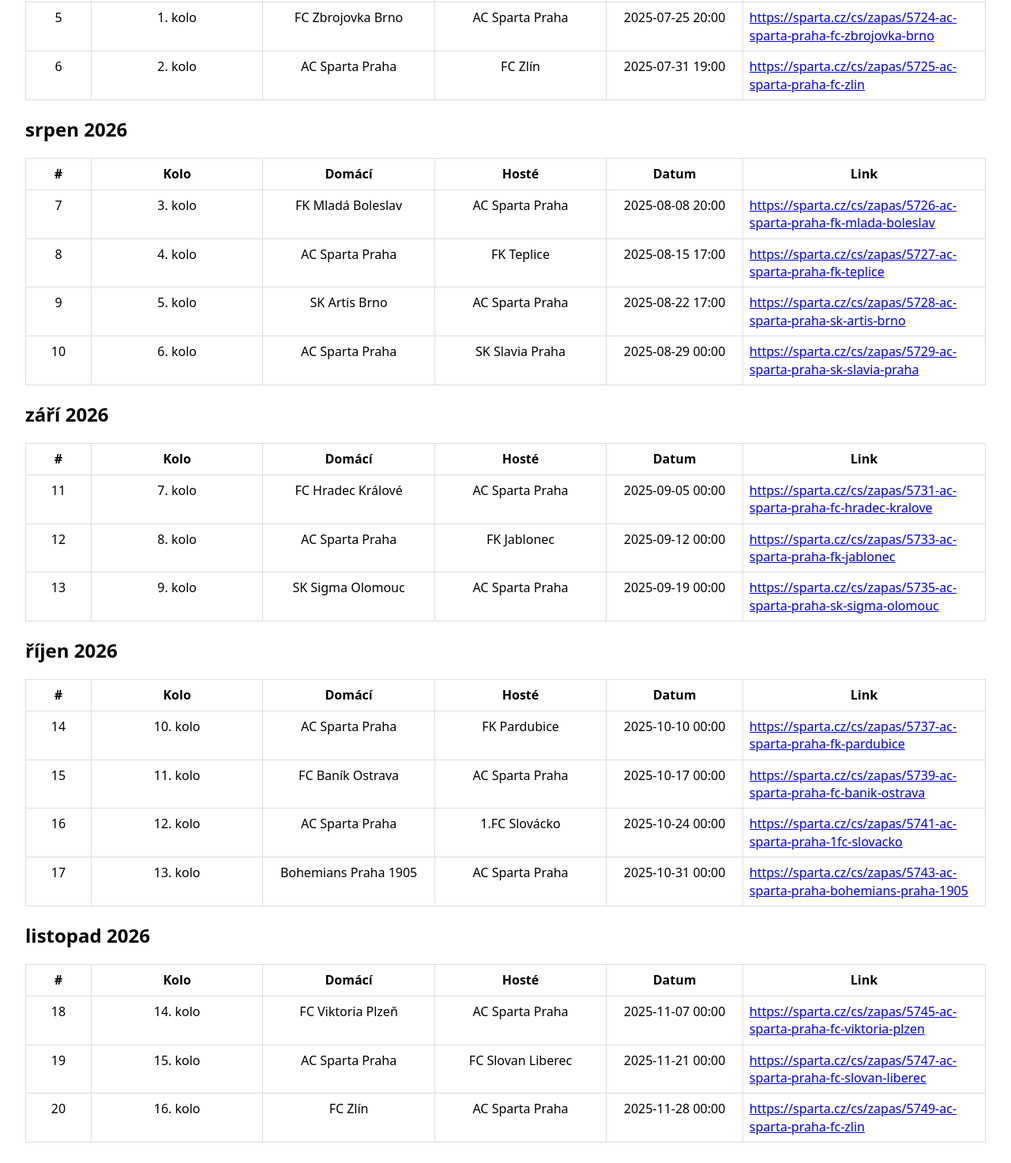
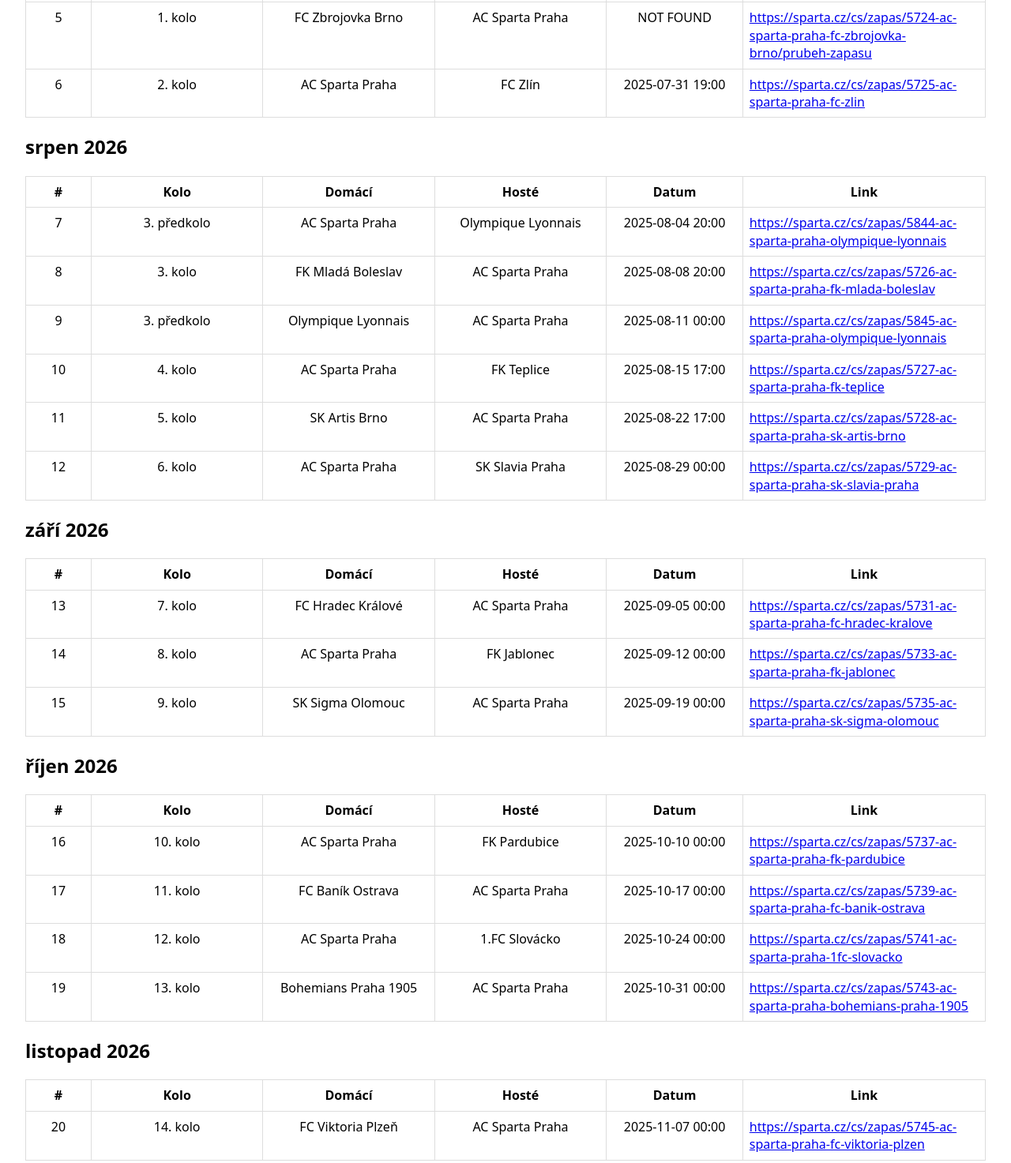
Before and after one commit to Pavhan/sparta-events-calendar, a website: page docs/index.html in a window 1280 px wide. Shown: the part 615-2088 px from the top of the page at 79% size. Drawn offline with Linux system fonts and the light colour scheme.

Commit message:
chore: update sparta report + ics

```diff
--- a/docs/index.html
+++ b/docs/index.html
@@ -90,8 +90,8 @@
               <td>1. kolo</td>
               <td>FC Zbrojovka Brno</td>
               <td>AC Sparta Praha</td>
-              <td>2025-07-25 20:00</td>
-              <td style="text-align:left"><a href="https://sparta.cz/cs/zapas/5724-ac-sparta-praha-fc-zbrojovka-brno" target="_blank" rel="noreferrer">https://sparta.cz/cs/zapas/5724-ac-sparta-praha-fc-zbrojovka-brno</a></td>
+              <td>NOT FOUND</td>
+              <td style="text-align:left"><a href="https://sparta.cz/cs/zapas/5724-ac-sparta-praha-fc-zbrojovka-brno/prubeh-zapasu" target="_blank" rel="noreferrer">https://sparta.cz/cs/zapas/5724-ac-sparta-praha-fc-zbrojovka-brno/prubeh-zapasu</a></td>
             </tr>
 
 
@@ -124,6 +124,16 @@
 
             <tr>
               <td>7</td>
+              <td>3. předkolo</td>
+              <td>AC Sparta Praha</td>
+              <td>Olympique Lyonnais</td>
+              <td>2025-08-04 20:00</td>
+              <td style="text-align:left"><a href="https://sparta.cz/cs/zapas/5844-ac-sparta-praha-olympique-lyonnais" target="_blank" rel="noreferrer">https://sparta.cz/cs/zapas/5844-ac-sparta-praha-olympique-lyonnais</a></td>
+            </tr>
+
+
+            <tr>
+              <td>8</td>
               <td>3. kolo</td>
               <td>FK Mladá Boleslav</td>
               <td>AC Sparta Praha</td>
@@ -133,7 +143,17 @@
 
 
             <tr>
-              <td>8</td>
+              <td>9</td>
+              <td>3. předkolo</td>
+              <td>Olympique Lyonnais</td>
+              <td>AC Sparta Praha</td>
+              <td>2025-08-11 00:00</td>
+              <td style="text-align:left"><a href="https://sparta.cz/cs/zapas/5845-ac-sparta-praha-olympique-lyonnais" target="_blank" rel="noreferrer">https://sparta.cz/cs/zapas/5845-ac-sparta-praha-olympique-lyonnais</a></td>
+            </tr>
+
+
+            <tr>
+              <td>10</td>
               <td>4. kolo</td>
               <td>AC Sparta Praha</td>
               <td>FK Teplice</td>
@@ -143,7 +163,7 @@
 
 
             <tr>
-              <td>9</td>
+              <td>11</td>
               <td>5. kolo</td>
               <td>SK Artis Brno</td>
               <td>AC Sparta Praha</td>
@@ -153,7 +173,7 @@
 
 
             <tr>
-              <td>10</td>
+              <td>12</td>
               <td>6. kolo</td>
               <td>AC Sparta Praha</td>
               <td>SK Slavia Praha</td>
@@ -180,7 +200,7 @@
           <tbody>
 
             <tr>
-              <td>11</td>
+              <td>13</td>
               <td>7. kolo</td>
               <td>FC Hradec Králové</td>
               <td>AC Sparta Praha</td>
@@ -190,7 +210,7 @@
 
 
             <tr>
-              <td>12</td>
+              <td>14</td>
               <td>8. kolo</td>
               <td>AC Sparta Praha</td>
               <td>FK Jablonec</td>
@@ -200,7 +220,7 @@
 
 
             <tr>
-              <td>13</td>
+              <td>15</td>
               <td>9. kolo</td>
               <td>SK Sigma Olomouc</td>
               <td>AC Sparta Praha</td>
@@ -227,7 +247,7 @@
           <tbody>
 
             <tr>
-              <td>14</td>
+              <td>16</td>
               <td>10. kolo</td>
               <td>AC Sparta Praha</td>
               <td>FK Pardubice</td>
@@ -237,7 +257,7 @@
 
 
             <tr>
-              <td>15</td>
+              <td>17</td>
               <td>11. kolo</td>
               <td>FC Baník Ostrava</td>
               <td>AC Sparta Praha</td>
@@ -247,7 +267,7 @@
 
 
             <tr>
-              <td>16</td>
+              <td>18</td>
               <td>12. kolo</td>
               <td>AC Sparta Praha</td>
               <td>1.FC Slovácko</td>
@@ -257,7 +277,7 @@
 
 
             <tr>
-              <td>17</td>
+              <td>19</td>
               <td>13. kolo</td>
               <td>Bohemians Praha 1905</td>
               <td>AC Sparta Praha</td>
@@ -284,7 +304,7 @@
           <tbody>
 
             <tr>
-              <td>18</td>
+              <td>20</td>
               <td>14. kolo</td>
               <td>FC Viktoria Plzeň</td>
               <td>AC Sparta Praha</td>
@@ -292,26 +312,6 @@
               <td style="text-align:left"><a href="https://sparta.cz/cs/zapas/5745-ac-sparta-praha-fc-viktoria-plzen" target="_blank" rel="noreferrer">https://sparta.cz/cs/zapas/5745-ac-sparta-praha-fc-viktoria-plzen</a></td>
             </tr>
 
-
-            <tr>
-              <td>19</td>
-              <td>15. kolo</td>
-              <td>AC Sparta Praha</td>
-              <td>FC Slovan Liberec</td>
-              <td>2025-11-21 00:00</td>
-              <td style="text-align:left"><a href="https://sparta.cz/cs/zapas/5747-ac-sparta-praha-fc-slovan-liberec" target="_blank" rel="noreferrer">https://sparta.cz/cs/zapas/5747-ac-sparta-praha-fc-slovan-liberec</a></td>
-            </tr>
-
-
-            <tr>
-              <td>20</td>
-              <td>16. kolo</td>
-              <td>FC Zlín</td>
-              <td>AC Sparta Praha</td>
-              <td>2025-11-28 00:00</td>
-              <td style="text-align:left"><a href="https://sparta.cz/cs/zapas/5749-ac-sparta-praha-fc-zlin" target="_blank" rel="noreferrer">https://sparta.cz/cs/zapas/5749-ac-sparta-praha-fc-zlin</a></td>
-            </tr>
-
           </tbody>
         </table>
 
```
Also changed, not shown: 1 other file.
